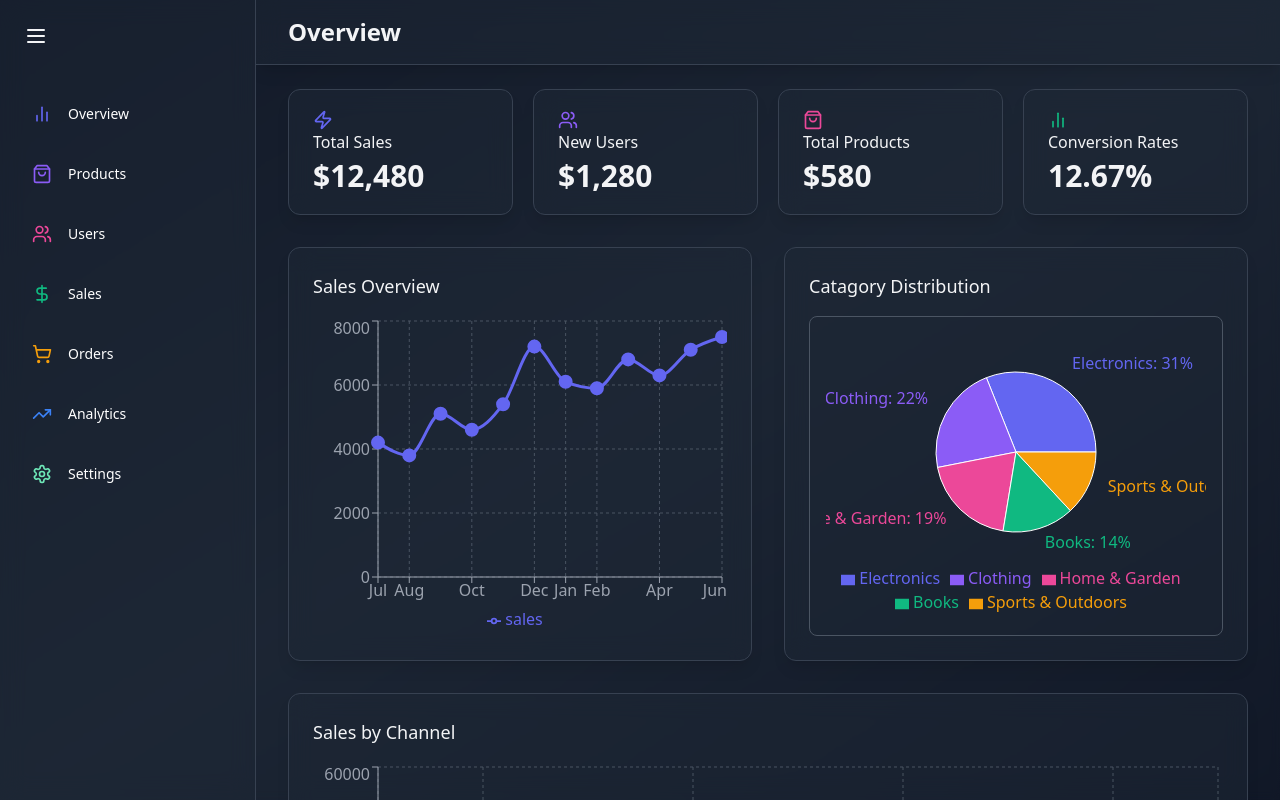
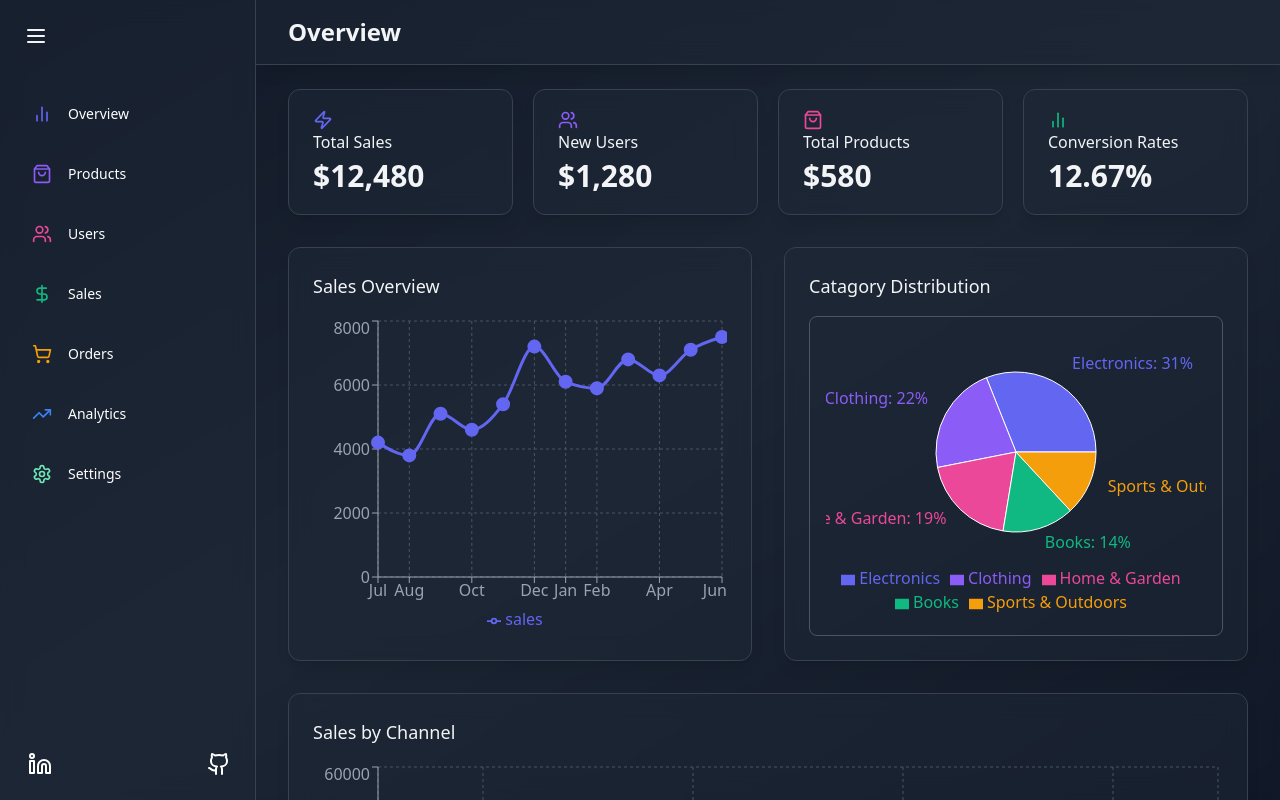
Before and after one commit to Esam-jr/Admin-Dashboard, a React (Vite) app: page / in a window 1280 px wide. Built offline with nearby package versions, Linux system fonts and the light colour scheme.

Commit message:
final touch

```diff
--- a/src/components/Sidebar.jsx
+++ b/src/components/Sidebar.jsx
@@ -1,6 +1,8 @@
 import {
   BarChart2,
   DollarSign,
+  GithubIcon,
+  LinkedinIcon,
   Menu,
   Settings,
   ShoppingBag,
@@ -8,7 +10,7 @@ import {
   TrendingUp,
   Users,
 } from "lucide-react";
-import { useState } from "react";
+import { useState, useEffect } from "react";
 import { motion, AnimatePresence } from "framer-motion";
 import { Link } from "react-router-dom";
 
@@ -26,8 +28,30 @@ const SIDEBAR_ITEMS = [
   },
   { name: "Settings", icon: Settings, color: "#6EE7B7", href: "/settings" },
 ];
+
 function Sidebar() {
   const [isSidebarOpen, setIssidebarOpen] = useState(true);
+
+  // Close the sidebar on smaller screens
+  useEffect(() => {
+    const handleResize = () => {
+      if (window.innerWidth < 768) {
+        setIssidebarOpen(false);
+      } else {
+        setIssidebarOpen(true);
+      }
+    };
+
+    // Initial check
+    handleResize();
+
+    // Add event listener
+    window.addEventListener("resize", handleResize);
+
+    // Cleanup event listener on component unmount
+    return () => window.removeEventListener("resize", handleResize);
+  }, []);
+
   return (
     <motion.div
       className={`relative z-10 transition-all duration-300 ease-in-out flex-shrink-0 ${
@@ -47,10 +71,10 @@ function Sidebar() {
         <nav className="mt-8 flex-grow">
           {SIDEBAR_ITEMS.map((item) => (
             <Link key={item.href} to={item.href}>
-              <motion.dev className="flex items-center p-4 text-sm font-medium rounded-lg mb-2 hover:bg-gray-700 transition-colors">
+              <motion.div className="flex items-center p-4 text-sm font-medium rounded-lg mb-2 hover:bg-gray-700 transition-colors">
                 <item.icon
                   size={20}
-                  style={{ color: item.color, minwidth: "20" }}
+                  style={{ color: item.color, minWidth: "20" }}
                 />
                 <AnimatePresence>
                   {isSidebarOpen && (
@@ -65,10 +89,33 @@ function Sidebar() {
                     </motion.span>
                   )}
                 </AnimatePresence>
-              </motion.dev>
+              </motion.div>
             </Link>
           ))}
         </nav>
+        <div
+          className={`mt-auto flex justify-between ${
+            !isSidebarOpen ? "flex-col" : ""
+          }`}
+        >
+          <a
+            href="https://github.com/your-profile"
+            target="_blank"
+            rel="noopener noreferrer"
+            className="p-2 hover:bg-gray-700 rounded-lg transition-all duration-200"
+          >
+            <LinkedinIcon className="text-white w-6 h-8 sm:w-8 sm:h-6" />
+          </a>
+          <a
+            href="https://linkedin.com/in/your-profile"
+            target="_blank"
+            rel="noopener noreferrer"
+            className="p-2 hover:bg-gray-700 rounded-lg transition-all duration-200"
+            style={{ color: "#ffffff" }}
+          >
+            <GithubIcon className="text-white w-8 h-8 sm:w-6 sm:h-6" />
+          </a>
+        </div>
       </div>
     </motion.div>
   );
```
